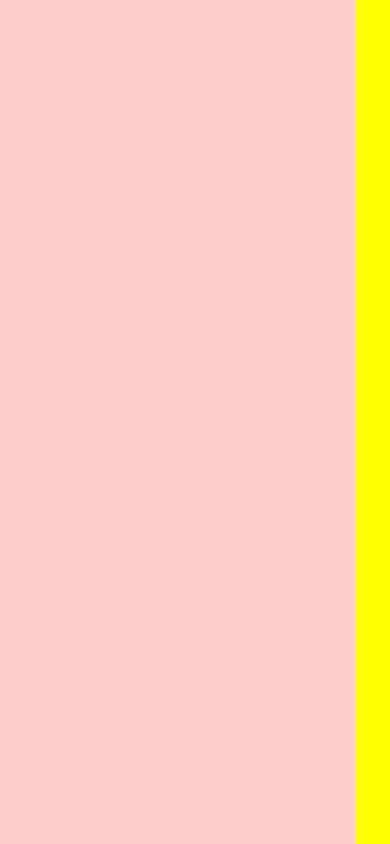
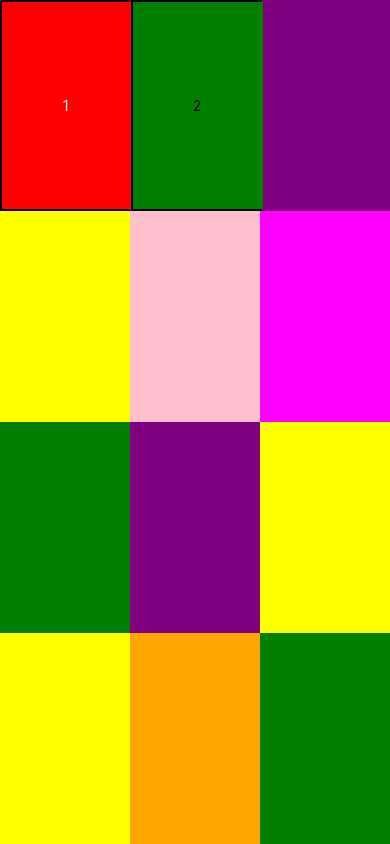
Before and after one commit to gujral1997/appClass, a React Native app: screen / in a window 390 px wide. Built offline with nearby package versions, Linux system fonts and the light colour scheme.

Commit message:
flexDirection, text adding, text styling and borders

```diff
--- a/App.js
+++ b/App.js
@@ -1,5 +1,12 @@
 import React from 'react'
 import { View, Text, Dimensions, StyleSheet} from 'react-native'
+const center = {
+  alignItems: 'center', justifyContent: 'center', borderWidth: 2, borderRightColor: 'transparent'
+}
+
+const color = {
+ color: 'white'
+}
 
 const { width, height } = Dimensions.get('window')
 
@@ -7,8 +14,30 @@ export default class App extends React.Component {
   render() {
     return (
       <View style={styles.container}>
-        <View style={{backgroundColor: 'rgba(255,0, 0, 0.2)',alignItems: 'center', justifyContent: 'center',flex: 1, height:height}}/>
-        <View style={{backgroundColor: 'yellow',flex: 0.1, height:height}}/>
+      <View style={styles.subView}>
+        <View style={{backgroundColor: 'red', flex: 1, ...center }}>
+        <Text style={{...color}}>1</Text>
+        </View>
+        <View style={{backgroundColor: 'green', flex: 1, ...center}}>
+        <Text>2</Text>
+        </View>
+        <View style={{backgroundColor: 'purple', flex: 1}}/>
+      </View>
+      <View style={styles.subView}>
+        <View style={{backgroundColor: 'yellow', flex: 1}}/>
+        <View style={{backgroundColor: 'pink', flex: 1}}/>
+        <View style={{backgroundColor: 'magenta', flex: 1}}/>
+      </View>
+      <View style={styles.subView}>
+        <View style={{backgroundColor: 'green', flex: 1}}/>
+        <View style={{backgroundColor: 'purple', flex: 1}}/>
+        <View style={{backgroundColor: 'yellow', flex: 1}}/>
+      </View>
+      <View style={styles.subView}>
+        <View style={{backgroundColor: 'yellow', flex: 1}}/>
+        <View style={{backgroundColor: 'orange', flex: 1}}/>
+        <View style={{backgroundColor: 'green', flex: 1}}/>
+      </View>
       </View>
     )
   }
@@ -16,11 +45,15 @@ export default class App extends React.Component {
 
 const styles = StyleSheet.create({
   container:{
-    alignItems: 'center',
-    justifyContent: 'center',
     height: height,
-    backgroundColor: 'white',
-    flexDirection: 'row'
+    width: width,
+    backgroundColor: 'white'
+  },
+  subView: {
+    height: height/4,
+    width: width,
+    flexDirection: 'row',
+    backgroundColor: 'blue'
   }
 })
 
```
